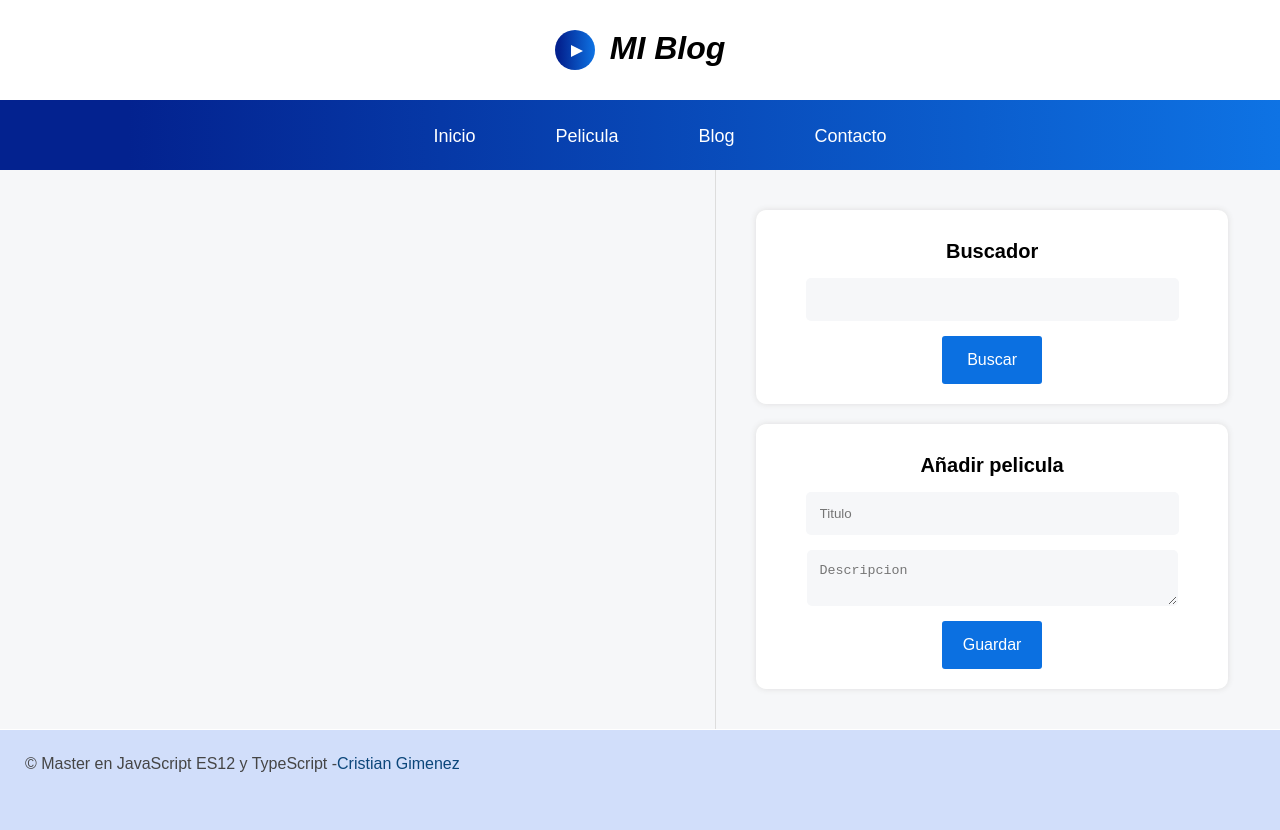
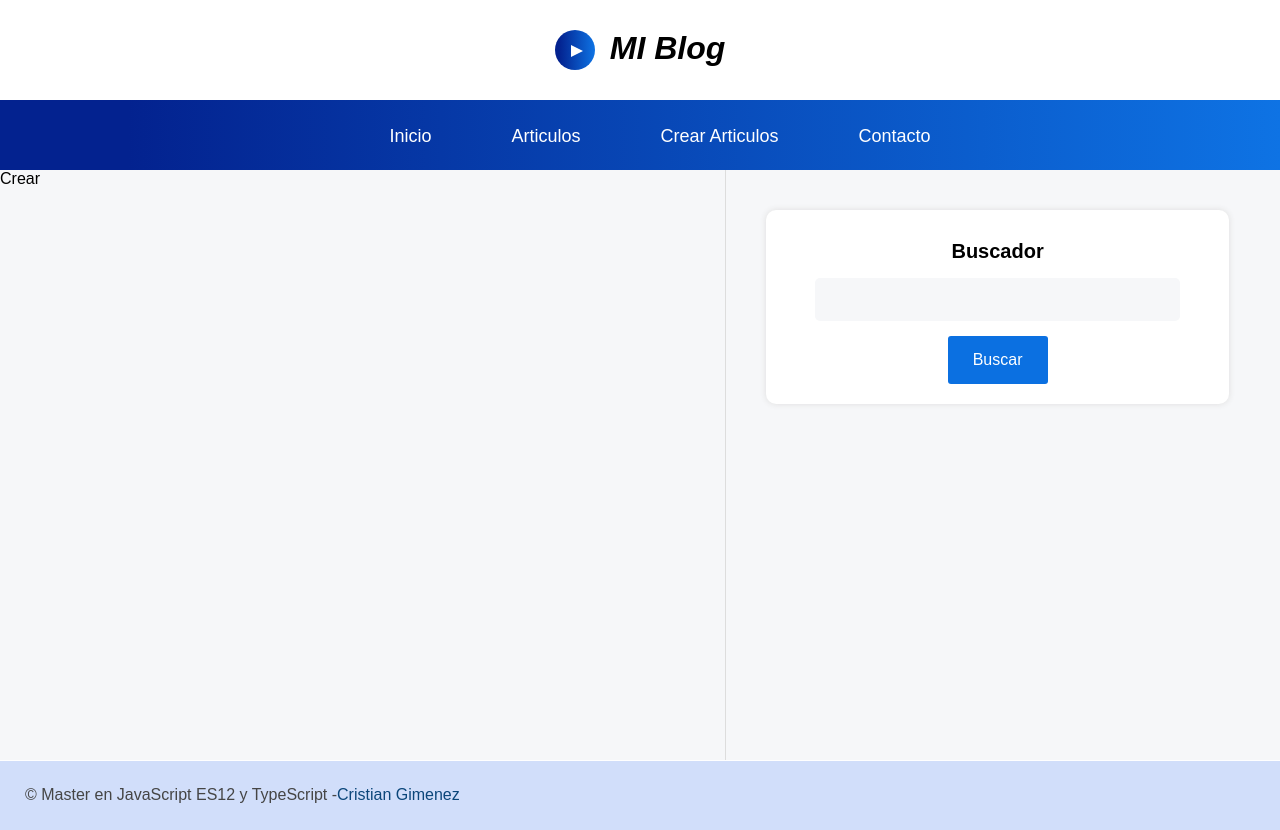
Before and after one commit to crisiscityelclon/15-proyecto3, a React (Vite) app: page /crear-articulos in a window 1280 px wide. Before the commit the page ends 800 px from the top, so only its background shows below. Built offline with nearby package versions, Linux system fonts and the light colour scheme.

Commit message:
Implementa navegación con NavLink y añade ruta para crear artículos

```diff
--- a/src/components/layout/Nav.jsx
+++ b/src/components/layout/Nav.jsx
@@ -1,20 +1,18 @@
 import React from "react";
+import { NavLink } from "react-router-dom";
+
 
 export const Nav = () => {
   return (
     <nav className="nav">
       <ul>
-        <li>
-          <a href="#">Inicio</a>
+        <li><NavLink to="/inicio">Inicio</NavLink>
         </li>
-        <li>
-          <a href="#">Pelicula</a>
+        <li><NavLink to="/articulos">Articulos</NavLink>
         </li>
-        <li>
-          <a href="#">Blog</a>
+        <li><NavLink to="/crear-articulos">Crear Articulos</NavLink>
         </li>
-        <li>
-          <a href="#">Contacto</a>
+        <li><NavLink to="/">Contacto</NavLink>
         </li>
       </ul>
     </nav>
--- a/src/components/layout/Sidebar.jsx
+++ b/src/components/layout/Sidebar.jsx
@@ -12,14 +12,15 @@ export const Sidebar = () => {
           <button>Buscar</button>
         </form>
       </div>
-      <div>
+
+      {/*<div>
         <h3 className="title">Añadir pelicula</h3>
         <form>
           <input type="text" placeholder="Titulo" />
           <textarea placeholder="Descripcion"></textarea>
           <input type="submit" value="Guardar" />
         </form>
-      </div>
+      </div>*/}
     </aside>
   );
 };
--- a/src/index.css
+++ b/src/index.css
@@ -148,6 +148,7 @@ background: #9b0202;
    background: #f6f7f9;
    border-left: 1px solid#ddd;
    padding: 20px;
+   min-height: 550px;
 }
 
 .lateral > div{
--- a/src/routing/Rutas.jsx
+++ b/src/routing/Rutas.jsx
@@ -6,6 +6,7 @@ import { Header } from "../components/layout/Header";
 import { Nav } from "../components/layout/Nav";
 import { Sidebar } from "../components/layout/Sidebar";
 import { Footer } from "../components/layout/Footer";
+import { Crear } from "../components/pages/Crear";
 
 
 export const Rutas = () => {
@@ -21,6 +22,7 @@ export const Rutas = () => {
           <Route path="/" element={<Inicio />} />
           <Route path="/inicio" element={<Inicio />} />
           <Route path="/articulos" element={<Articulos />} />
+          <Route path="/crear-articulos" element={<Crear />} />
         </Routes>
       </section>
       <Sidebar/>
```
